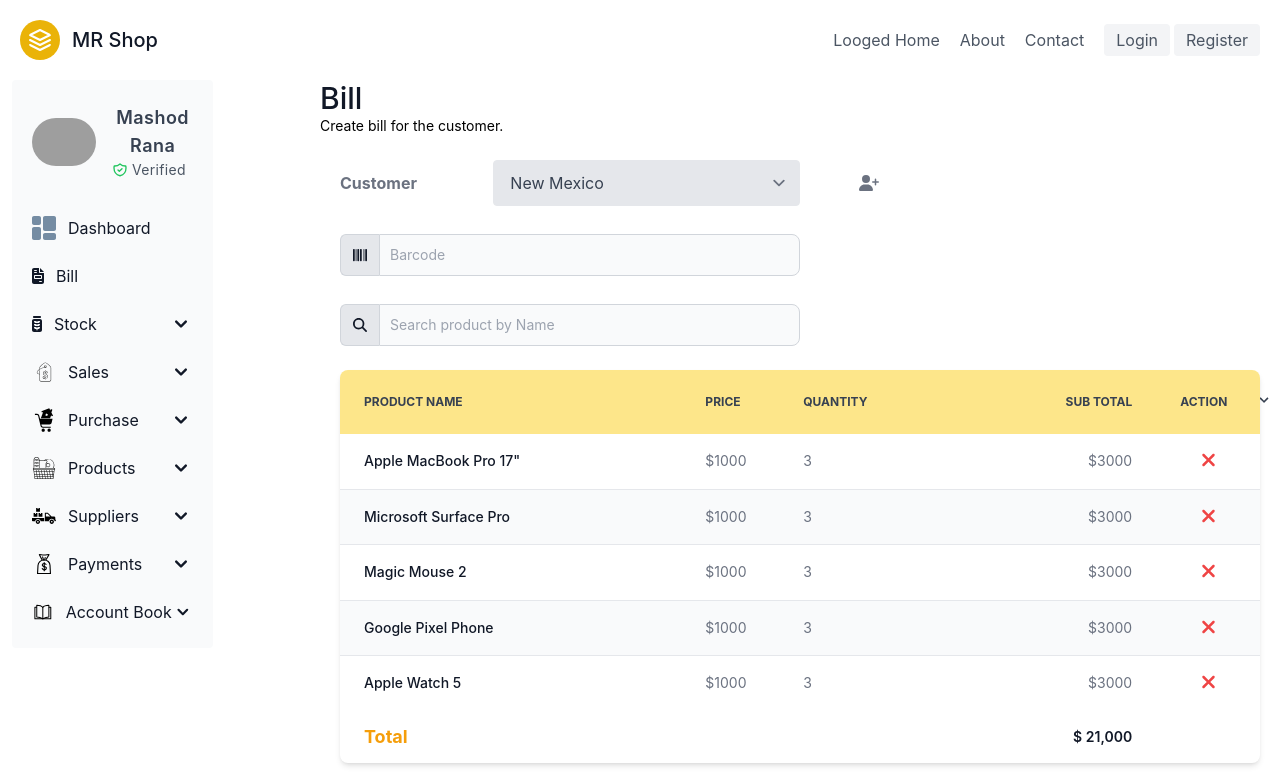
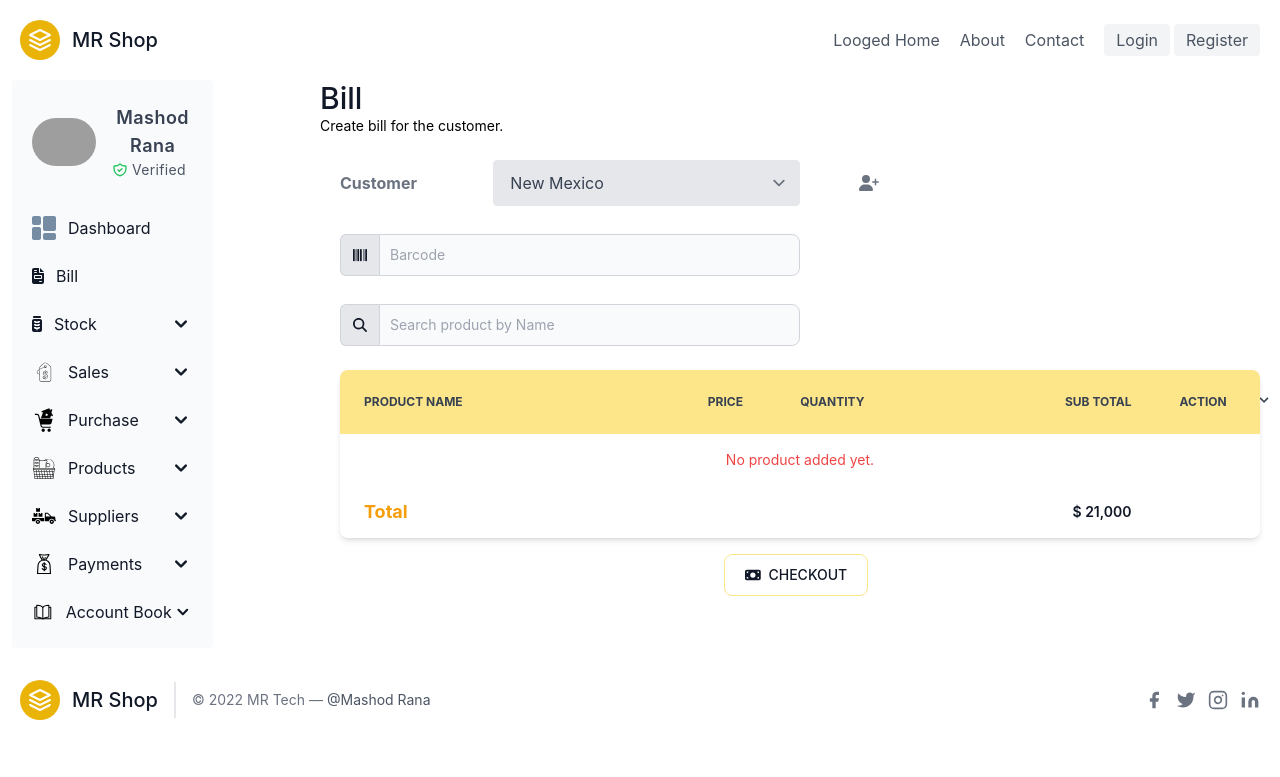
Before and after one commit to samueltefera/potential-inventory, a React (Create React App) app in the folder client/: page /dashboard/bill in a window 1280 px wide. Shown: the top 777 px of the page. Built offline with nearby package versions, Linux system fonts and the light colour scheme; grey boxes are pictures that could not be loaded.

Commit message:
bill table

```diff
--- a/client/src/Components/Bill/Bill.jsx
+++ b/client/src/Components/Bill/Bill.jsx
@@ -1,8 +1,11 @@
 import { faBarcode, faMoneyBill, faSearch, faUserPlus, faXmark } from "@fortawesome/free-solid-svg-icons";
 import { FontAwesomeIcon } from "@fortawesome/react-fontawesome";
+import { useState } from "react";
 import { Link } from "react-router-dom";
 
 const Bill = () => {
+    const [willSoldProducts, setWillSoldProducts] = useState([]);
+
     return (
         <>
             <h1 className="text-start sm:text-3xl text-2xl font-medium title-font text-gray-900">Bill</h1>
@@ -89,23 +92,8 @@ const Bill = () => {
                             </tr>
                         </thead>
                         <tbody>
-                            <tr class="bg-white border-b dark:bg-gray-900 dark:border-gray-700">
-                                <th scope="row" class="px-6 py-4 font-medium text-gray-900 whitespace-nowrap dark:text-white">
-                                    Apple MacBook Pro 17"
-                                </th>
-                                <td class="px-6 py-4">
-                                    $1000
-                                </td>
-                                <td class="px-6 py-4">
-                                    3
-                                </td>
-                                <td class="px-6 py-4 text-end">
-                                    $3000
-                                </td>
-                                <td class="px-6 py-4 text-center">
-                                    <FontAwesomeIcon className="text-xl text-red-500 hover:cursor-pointer" icon={faXmark} />
-                                </td>
-                            </tr>
+                            {
+                                willSoldProducts.length ? willSoldProducts.map(willSoldProduct => (
                                     <tr class="border-b bg-gray-50 dark:bg-gray-800 dark:border-gray-700">
                                         <th scope="row" class="px-6 py-4 font-medium text-gray-900 whitespace-nowrap dark:text-white">
                                             Microsoft Surface Pro
@@ -123,57 +111,11 @@ const Bill = () => {
                                             <FontAwesomeIcon className="text-xl text-red-500 hover:cursor-pointer" icon={faXmark} />
                                         </td>
                                     </tr>
-                            <tr class="bg-white border-b dark:bg-gray-900 dark:border-gray-700">
-                                <th scope="row" class="px-6 py-4 font-medium text-gray-900 whitespace-nowrap dark:text-white">
-                                    Magic Mouse 2
-                                </th>
-                                <td class="px-6 py-4">
-                                    $1000
-                                </td>
-                                <td class="px-6 py-4">
-                                    3
-                                </td>
-                                <td class="px-6 py-4 text-end">
-                                    $3000
-                                </td>
-                                <td class="px-6 py-4 text-center">
-                                    <FontAwesomeIcon className="text-xl text-red-500 hover:cursor-pointer" icon={faXmark} />
-                                </td>
-                            </tr>
-                            <tr class="border-b bg-gray-50 dark:bg-gray-800 dark:border-gray-700">
-                                <th scope="row" class="px-6 py-4 font-medium text-gray-900 whitespace-nowrap dark:text-white">
-                                    Google Pixel Phone
-                                </th>
-                                <td class="px-6 py-4">
-                                    $1000
-                                </td>
-                                <td class="px-6 py-4">
-                                    3
-                                </td>
-                                <td class="px-6 py-4 text-end">
-                                    $3000
-                                </td>
-                                <td class="px-6 py-4 text-center">
-                                    <FontAwesomeIcon className="text-xl text-red-500 hover:cursor-pointer" icon={faXmark} />
-                                </td>
-                            </tr>
-                            <tr>
-                                <th scope="row" class="px-6 py-4 font-medium text-gray-900 whitespace-nowrap dark:text-white">
-                                    Apple Watch 5
-                                </th>
-                                <td class="px-6 py-4">
-                                    $1000
-                                </td>
-                                <td class="px-6 py-4">
-                                    3
-                                </td>
-                                <td class="px-6 py-4 text-end">
-                                    $3000
-                                </td>
-                                <td class="px-6 py-4 text-center">
-                                    <FontAwesomeIcon className="text-xl text-red-500 hover:cursor-pointer" icon={faXmark} />
-                                </td>
-                            </tr>
+                                ))
+                                    : <tr><td colSpan={`5`} class="px-6 py-4 text-red-500 text-center">
+                                        No product added yet.
+                                    </td></tr>
+                            }
                         </tbody>
                         <tfoot>
                             <tr class="font-semibold text-gray-900 dark:text-white">
```
Lines whose indentation alone changed are shown as unchanged.
